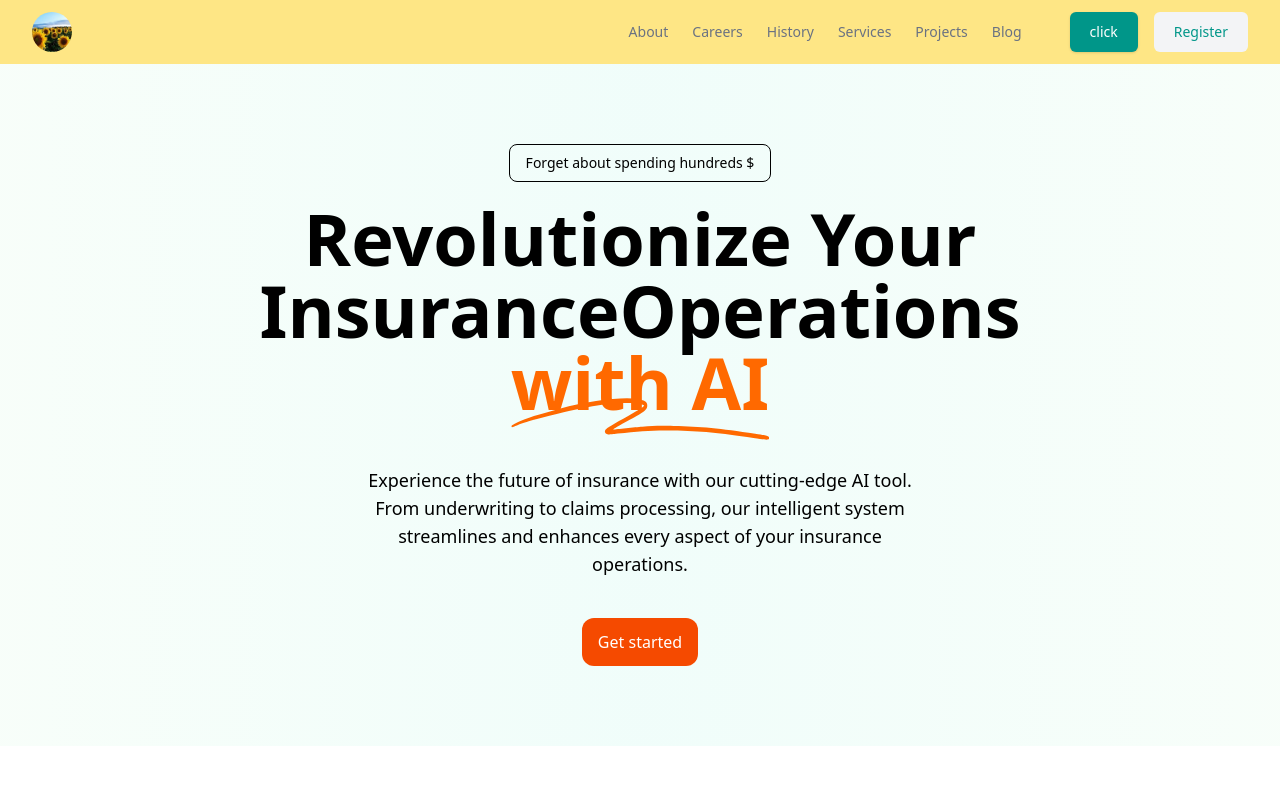
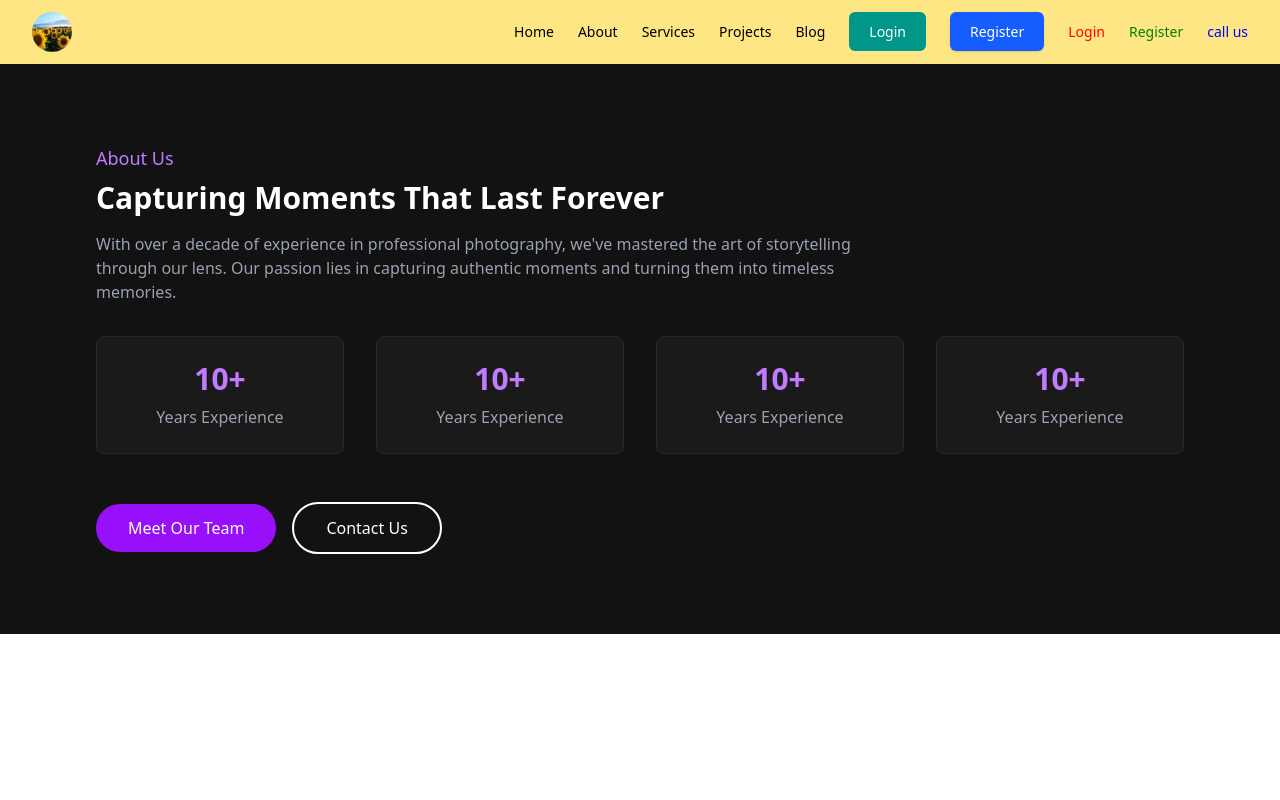
Before and after one commit to RajeshPandey10/react-season2, a React (Vite) app in the folder day3/: page /about in a window 1280 px wide. Shown: the top 800 px of the page. Built offline with nearby package versions, Linux system fonts and the light colour scheme.

Commit message:
props start

```diff
--- a/day3/package.json
+++ b/day3/package.json
@@ -13,6 +13,7 @@
     "@tailwindcss/vite": "^4.1.17",
     "react": "^19.2.0",
     "react-dom": "^19.2.0",
+    "react-router-dom": "^7.9.6",
     "tailwindcss": "^4.1.17"
   },
   "devDependencies": {
--- a/day3/src/App.jsx
+++ b/day3/src/App.jsx
@@ -1,13 +1,20 @@
+import { BrowserRouter, Routes, Route } from "react-router-dom";
+import Header from "./componetns/common/Header";
+import About from "./pages/About";
 import Home from "./pages/Home";
 
-
 function App() {
-  const name = "ram";
-
   return (
     <>
-      <Home/>
-
+      <BrowserRouter>
+        <div className="sticky top-0 z-10">
+          <Header />
+        </div>
+        <Routes>
+          <Route path="/" element={<Home />} />
+          <Route path="/about" element={<About />} />
+        </Routes>
+      </BrowserRouter>
     </>
   );
 }
--- a/day3/src/componetns/common/Button.jsx
+++ b/day3/src/componetns/common/Button.jsx
@@ -1,9 +1,9 @@
 import React from "react";
 
-const Button = () => {
+const Button = ({butonkoname,color}) => {
   return (
-    <a href="" className="rounded-md bg-teal-600 px-5 py-2.5 text-sm font-medium text-white shadow">
-      click
+    <a href="" style={{color:color}} >
+      {butonkoname}
     </a>
   );
 };
--- a/day3/src/componetns/common/Header.jsx
+++ b/day3/src/componetns/common/Header.jsx
@@ -5,32 +5,14 @@ import Navbar from "./Navbar"
 const Header = () => {
   return (
     <header className="bg-amber-200">
-  <div className="mx-auto max-w-screen-xl px-4 sm:px-6 lg:px-8">
+  <div className="mx-auto max-w-7xl px-4 sm:px-6 lg:px-8">
     <div className="flex h-16 items-center justify-between">
       <div className="flex-1 md:flex md:items-center md:gap-12">
        <Logo/>
       </div>
       <div className="md:flex  md:items-center md:gap-12">
         <Navbar/>
-        <div className="flex items-center gap-4">
-          <div className="sm:flex sm:gap-4">
 
-              <Button/>
-
-            <div className="hidden sm:flex">
-              <a className="rounded-md bg-gray-100 px-5 py-2.5 text-sm font-medium text-teal-600" href="#">
-                Register
-              </a>
-            </div>
-          </div>
-          <div className="block md:hidden">
-            <button className="rounded bg-gray-100 p-2 text-gray-600 transition hover:text-gray-600/75">
-              <svg xmlns="http://www.w3.org/2000/svg" className="h-5 w-5" fill="none" viewBox="0 0 24 24" stroke="currentColor" strokeWidth={2}>
-                <path strokeLinecap="round" strokeLinejoin="round" d="M4 6h16M4 12h16M4 18h16" />
-              </svg>
-            </button>
-          </div>
-        </div>
       </div>
     </div>
   </div>
--- a/day3/src/componetns/common/Navbar.jsx
+++ b/day3/src/componetns/common/Navbar.jsx
@@ -1,33 +1,31 @@
-
+import { Link } from "react-router-dom";
+import { navMenu } from "../../constants/navMenu";
+import Button from "./Button";
 
 const Navbar = () => {
+
   return (
     <>
- <nav aria-label="Global" className="hidden md:block">
-          <ul className="flex items-center gap-6 text-sm">
+      <nav aria-label="Global" className="hidden md:block">
+        <ul className="flex items-center gap-6 text-sm">
+          {navMenu.map((nav) => (
             <li>
-              <a className="text-gray-500 transition hover:text-gray-500/75" href="#"> About </a>
+              <Link
+                className={`nav ${nav.isButton?(nav.label=="Register"?"register":"login"):""} `}
+                to={nav.path}
+              >
+
+                {nav.label}
+              </Link>
             </li>
-            <li>
-              <a className="text-gray-500 transition hover:text-gray-500/75" href="#"> Careers </a>
-            </li>
-            <li>
-              <a className="text-gray-500 transition hover:text-gray-500/75" href="#"> History </a>
-            </li>
-            <li>
-              <a className="text-gray-500 transition hover:text-gray-500/75" href="#"> Services </a>
-            </li>
-            <li>
-              <a className="text-gray-500 transition hover:text-gray-500/75" href="#"> Projects </a>
-            </li>
-            <li>
-              <a className="text-gray-500 transition hover:text-gray-500/75" href="#"> Blog </a>
-            </li>
-          </ul>
-        </nav>
+          ))}
+          <Button butonkoname="Login" color="red"/>
+           <Button butonkoname="Register" color="green"/>
+            <Button butonkoname="call us" color="blue"/>
+        </ul>
+      </nav>
+    </>
+  );
+};
 
-    </>
-  )
-}
-
-export default Navbar
+export default Navbar;
--- /dev/null
+++ b/day3/src/constants/navMenu.js
@@ -0,0 +1,14 @@
+export const navMenu = [
+    {label:"Home",path:"/"},
+    {label:"About" ,path:"/about"},
+    {label:"Services" ,path:"/services"},
+    {label:"Projects" ,path:"/projects"},
+    {label:"Blog" ,path:"/blog"},
+
+    {label:"Login",path:"/login",isButton:true},
+    {label:"Register",path:"/register",isButton:true},
+
+
+
+
+]
--- a/day3/src/index.css
+++ b/day3/src/index.css
@@ -1 +1,13 @@
 @import "tailwindcss";
+@layer components{
+ .login{
+  @apply rounded-md bg-teal-600 px-5 py-2.5 text-sm font-medium text-white
+
+ }
+ .register{
+  @apply rounded-md bg-blue-600 px-5 py-2.5 text-sm font-medium text-white shadow
+ }
+ .nav{
+    @apply  transition hover:text-gray-500/75
+ }
+}
--- /dev/null
+++ b/day3/src/pages/About.jsx
@@ -0,0 +1,55 @@
+import React from 'react'
+
+const About = () => {
+  return (
+ <section id="about" className="py-20 md:px-20 lg:px-20 bg-[#121212]">
+  <div className="container mx-auto px-4">
+    <div className="mb-12">
+      {/* Heading */}
+      <h2 className="text-purple-400 text-lg mb-2" data-aos="fade-down">
+        About Us
+      </h2>
+      <h3 className="mb-4 text-3xl font-bold text-white section-title" data-aos="fade-down">
+        Capturing Moments That Last Forever
+      </h3>
+      <p className="mb-8 max-w-3xl text-gray-400" data-aos="fade-down">
+        With over a decade of experience in professional photography,
+        we've mastered the art of storytelling through our lens. Our passion lies in capturing authentic moments and turning them into timeless memories.
+      </p>
+      {/* About Cards Section */}
+      <div className="grid gap-8 sm:grid-cols-2 lg:grid-cols-4">
+        {/* Card 1 */}
+        <div className="rounded-lg border border-gray-800 bg-[#1A1A1A] p-6 text-center">
+          <h4 className="mb-2 text-3xl font-bold text-purple-400">10+</h4>
+          <p className="text-gray-400">Years Experience</p>
+        </div>
+        <div className="rounded-lg border border-gray-800 bg-[#1A1A1A] p-6 text-center">
+          <h4 className="mb-2 text-3xl font-bold text-purple-400">10+</h4>
+          <p className="text-gray-400">Years Experience</p>
+        </div>
+        <div className="rounded-lg border border-gray-800 bg-[#1A1A1A] p-6 text-center">
+          <h4 className="mb-2 text-3xl font-bold text-purple-400">10+</h4>
+          <p className="text-gray-400">Years Experience</p>
+        </div>
+        <div className="rounded-lg border border-gray-800 bg-[#1A1A1A] p-6 text-center">
+          <h4 className="mb-2 text-3xl font-bold text-purple-400">10+</h4>
+          <p className="text-gray-400">Years Experience</p>
+        </div>
+      </div>
+    </div>
+    {/* Buttons Section */}
+    <div className="flex flex-col sm:flex-row items-center gap-4 mt-8" data-aos="fade-up">
+      <a href="#team" className="cursor-pointer rounded-full bg-purple-600 hover:bg-purple-700 text-white py-3 px-8">
+        Meet Our Team
+      </a>
+      <a href="#contact" className="cursor-pointer rounded-full border-2 py-3 px-8 border-white text-white hover:bg-white hover:text-purple-900 transition duration-300 ease-in-out">
+        Contact Us
+      </a>
+    </div>
+  </div>
+</section>
+
+  )
+}
+
+export default About
--- a/day3/src/pages/Home.jsx
+++ b/day3/src/pages/Home.jsx
@@ -1,13 +1,11 @@
-import Header from "../componetns/common/Header";
+
 import Hero from "../componetns/home/Hero";
 import Service from "../componetns/home/Service";
 
 const Home = () => {
   return (
     <>
-      <div className="sticky top-0 z-10">
-        <Header />
-      </div>
+
 
       <Hero />
       <Service />
```
Also changed, not shown: 1 other file (tests, documents, lock files or other folders).
